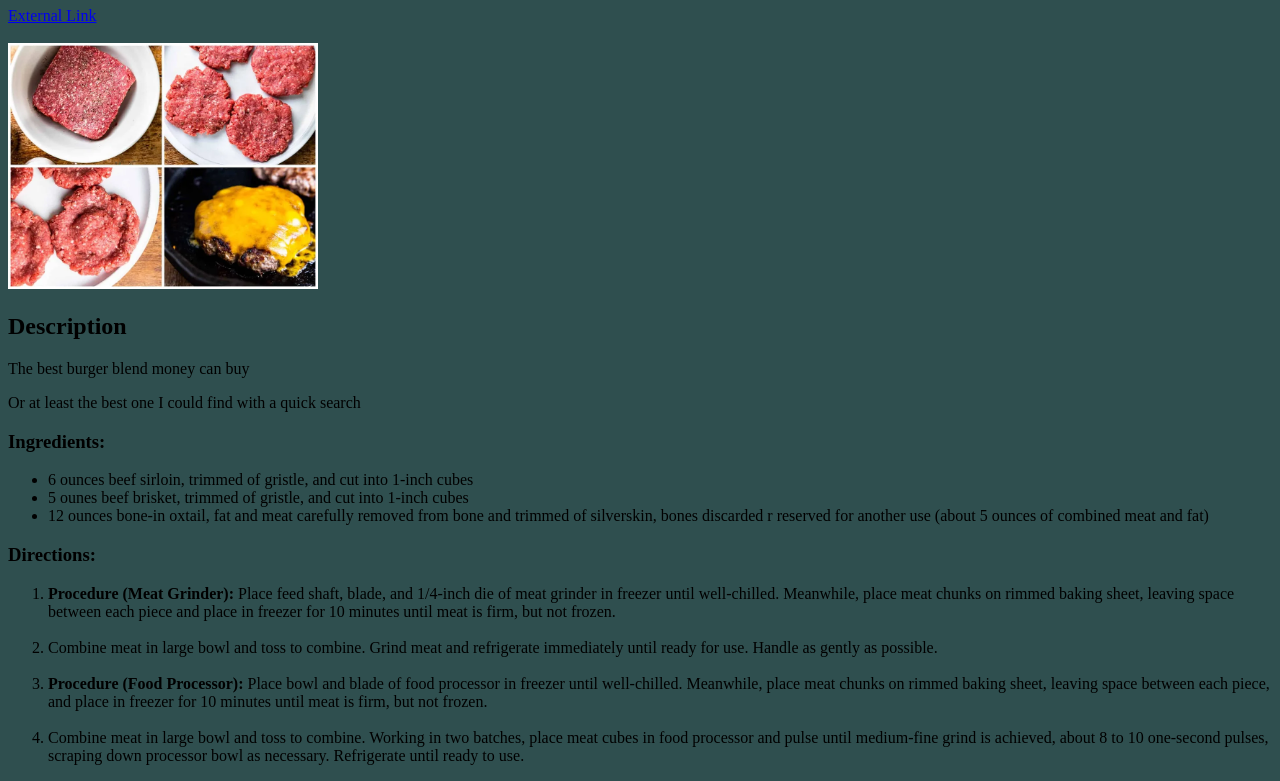
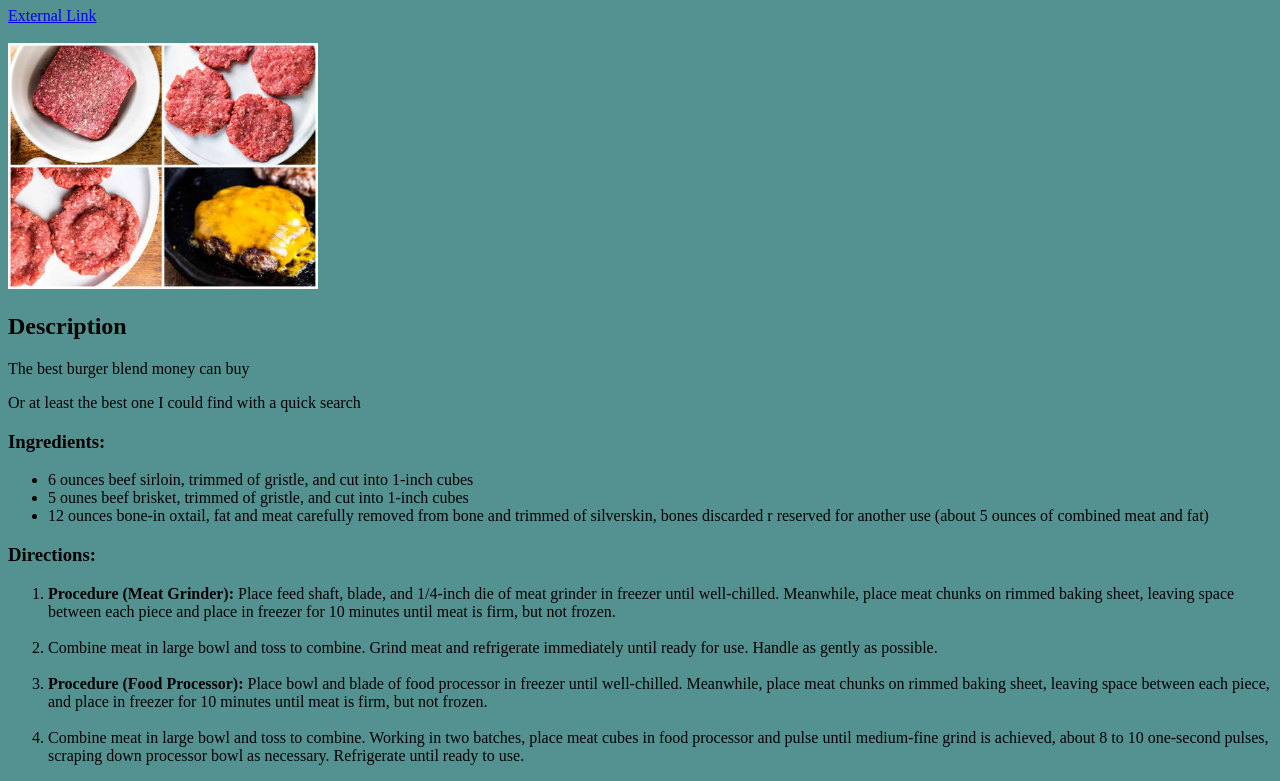
Before and after one commit to zecorr/recipes, a plain HTML site: page recipes/burgers.html in a window 1280 px wide. Shown: the part 73-854 px from the top of the page. Drawn offline with Linux system fonts and the light colour scheme.

Commit message:
Change background color

```diff
--- a/recipes/burgers.html
+++ b/recipes/burgers.html
@@ -5,7 +5,7 @@
     <meta name="viewport" content="width=device-width, initial-scale=1.0">
     <title>Burgers</title>
 </head>
-<body style="background-color: darkslategray;">
+<body style="background-color: rgb(84, 146, 146);">
     <h1>Burgers</h1>
     <a href="https://www.seriouseats.com/the-burger-lab-best-burger-blend-profiles-of-eight-cuts-of-beef">External Link </a><br><br>
     <img src="./burger.jpg" alt="burger patties" width="310" length="310" >
```
Also changed, not shown: index.html (+1 -1 lines).
